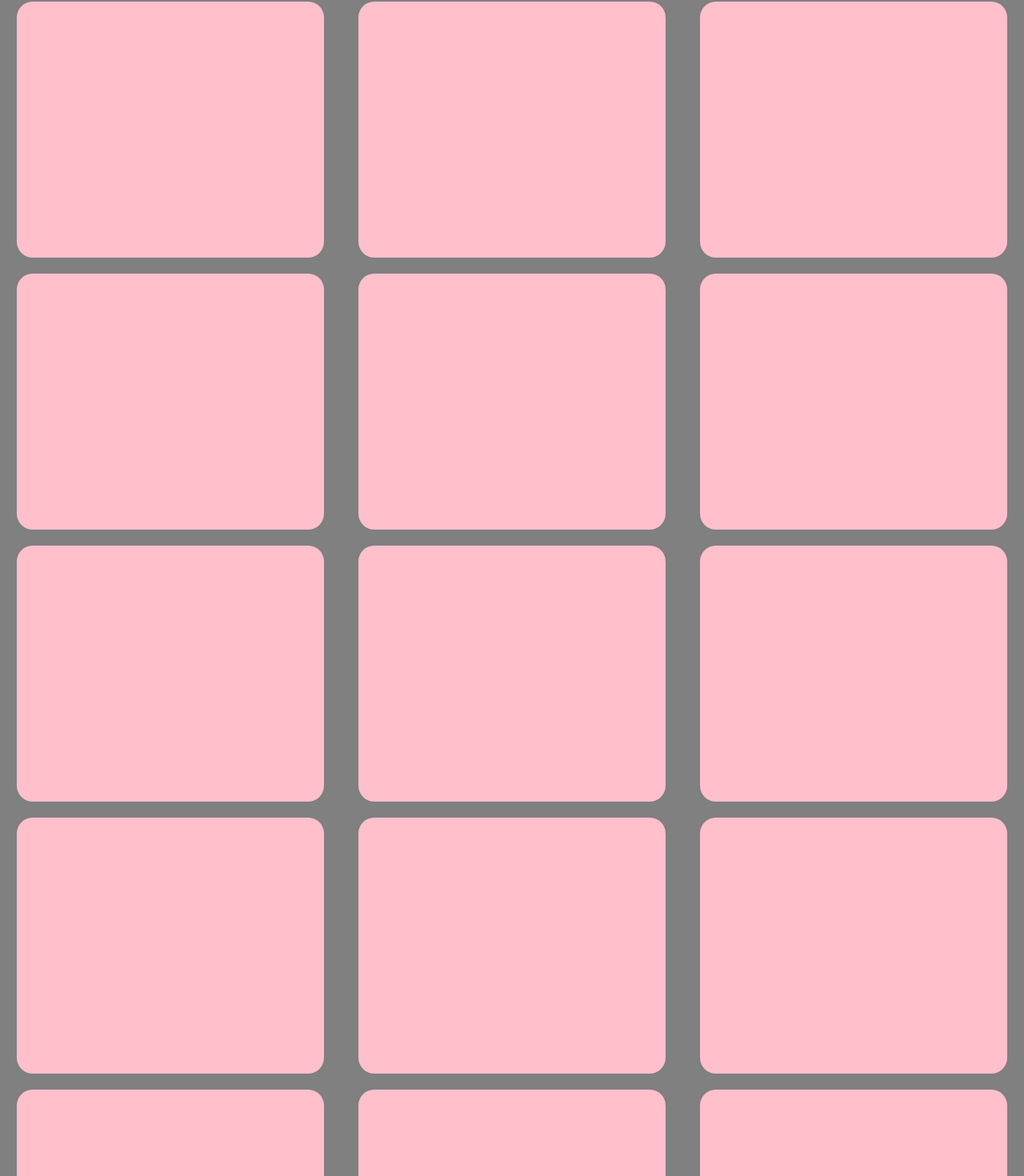
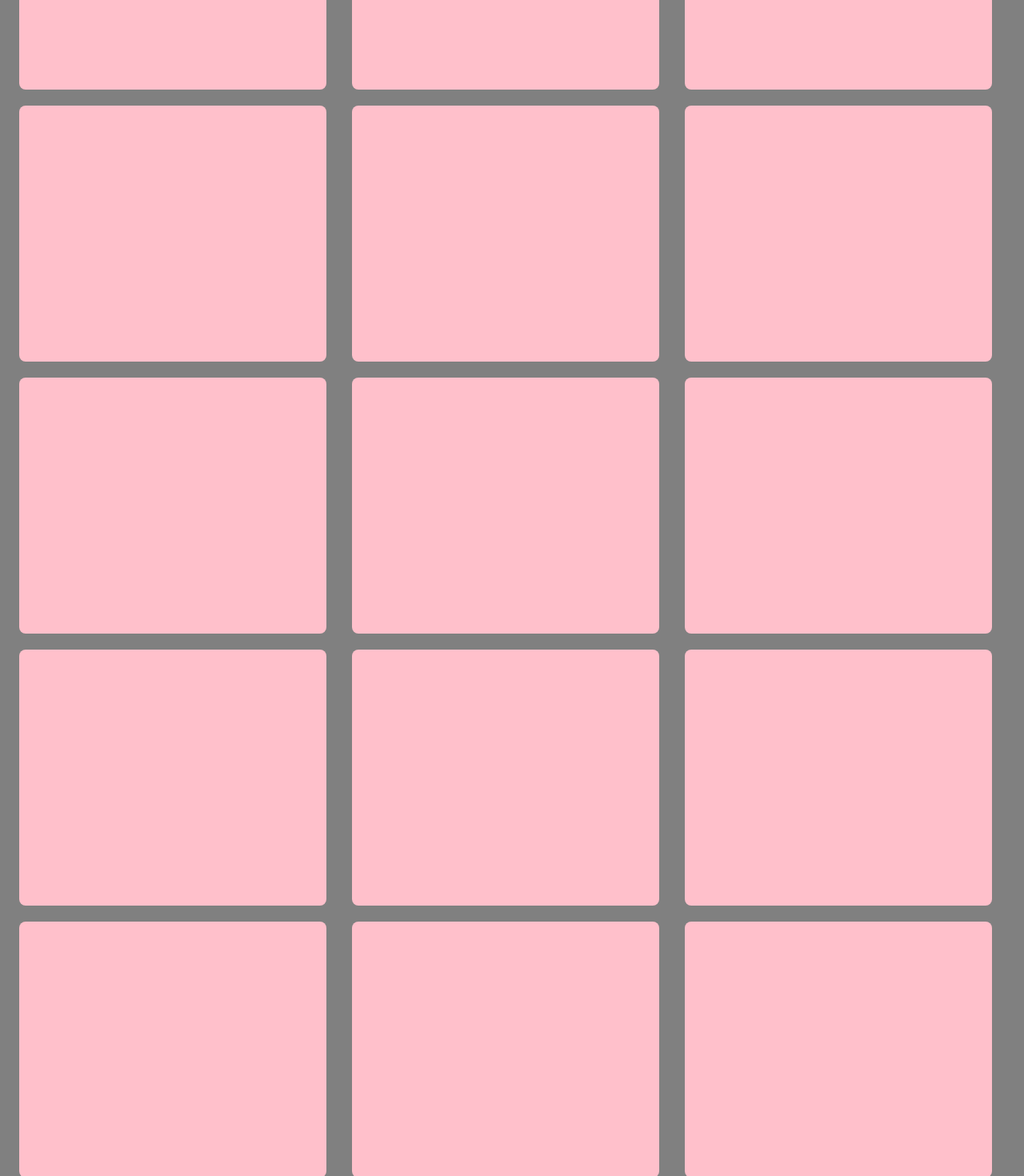
Before and after one commit to Tim-Alpha/Event-Eclipse-Frontend, a React (Create React App) app: page / in a window 1280 px wide. Shown: the part 868-2338 px from the top of the page at 80% size. Built offline with nearby package versions, Linux system fonts and the light colour scheme.

Commit message:
refactor: UI UX changes

```diff
--- a/public/style.css
+++ b/public/style.css
@@ -2,8 +2,8 @@ body {
     margin: 0;
     padding: 0;
     font-family: Arial, sans-serif;
+    background-color: gray;
     overflow-x: hidden;
-    background-color: gray;
 
     /* Hide scrollbar for Chrome, Safari and Opera */
     &::-webkit-scrollbar {
@@ -16,15 +16,18 @@ body {
 }
 
 .home_top_container {
+    width: 100vw;
     height: 500px;
     padding: 50px 0;
     background-color: #5302a8;
 }
 
 .home_bottom_container {
+    width: 100vw;
+    margin-left: -8px;
     min-height: 600px;
     height: auto;
-    padding: 0 0 50px 0;
+    padding: 50px 0 50px 0;
 }
 
 .slight_up {
@@ -57,10 +60,11 @@ body {
 }
 
 .venue_container {
-    width: 100vw;
+    width: 100%;
     display: flex;
     flex-wrap: wrap;
-    justify-content: space-around;
+    justify-content: space-evenly;
+    align-items: center;
     min-height: 400px;
     /* background-color: red; */
 }
@@ -76,10 +80,20 @@ body {
 
 
 @media screen and (max-width: 500px) {
+
+    .home_top_container {
+        height: 100px;
+    }
+
+    .home_bottom_container {
+        margin: 0px;
+    }
     .small_box {
         width: 30%;
     }
     .container {
-        width: 95% !important;
+        width: 90% !important;
+        max-height: 25vh;
+        border-radius: 5px;
     }
 }
--- a/src/components/Container.js
+++ b/src/components/Container.js
@@ -6,7 +6,7 @@ const getContainerStyles = (props) => {
         height: `${props.height}vh`,
         backgroundColor: props.background,
         borderRadius: `${props.corner}px`,
-        margin: '10px',
+        margin: '10px 0 10px 0',
     };
 };
 
--- a/src/components/Footer.js
+++ b/src/components/Footer.js
@@ -2,7 +2,7 @@ import React from "react";
 
 const Footer = () => {
     return (
-        <p>Copyright 2024 by Sachin Kinha</p>
+        <p>&copy; Copyright 2024 by Sachin Kinha</p>
     )
 }
 
--- a/src/components/Home.js
+++ b/src/components/Home.js
@@ -8,29 +8,29 @@ const Home = () => {
         <>
             <div className="home_top_container"></div>
             <div className="home_bottom_container">
-                <div className="slight_up" id="slight_up">
+                {/* <div className="slight_up" id="slight_up">
                     <Container newClass="small_box" width="30" height="30" background="green" corner="20" />
                     <Container newClass="small_box" width="30" height="30" background="green" corner="20" />
                     <Container newClass="small_box" width="30" height="30" background="green" corner="20" />
                     <Container newClass="small_box" width="30" height="30" background="green" corner="20" />
                     <Container newClass="small_box" width="30" height="30" background="green" corner="20" />
-                </div>
+                </div> */}
                 <div className="venue_container">
-                    <Container newClass="container" width="30" height="40" background="pink" corner="20" />
-                    <Container newClass="container" width="30" height="40" background="pink" corner="20" />
-                    <Container newClass="container" width="30" height="40" background="pink" corner="20" />
-                    <Container newClass="container" width="30" height="40" background="pink" corner="20" />
-                    <Container newClass="container" width="30" height="40" background="pink" corner="20" />
-                    <Container newClass="container" width="30" height="40" background="pink" corner="20" />
-                    <Container newClass="container" width="30" height="40" background="pink" corner="20" />
-                    <Container newClass="container" width="30" height="40" background="pink" corner="20" />
-                    <Container newClass="container" width="30" height="40" background="pink" corner="20" />
-                    <Container newClass="container" width="30" height="40" background="pink" corner="20" />
-                    <Container newClass="container" width="30" height="40" background="pink" corner="20" />
-                    <Container newClass="container" width="30" height="40" background="pink" corner="20" />
-                    <Container newClass="container" width="30" height="40" background="pink" corner="20" />
-                    <Container newClass="container" width="30" height="40" background="pink" corner="20" />
-                    <Container newClass="container" width="30" height="40" background="pink" corner="20" />
+                    <Container newClass="container" width="30" height="40" background="pink" corner="8" />
+                    <Container newClass="container" width="30" height="40" background="pink" corner="8" />
+                    <Container newClass="container" width="30" height="40" background="pink" corner="8" />
+                    <Container newClass="container" width="30" height="40" background="pink" corner="8" />
+                    <Container newClass="container" width="30" height="40" background="pink" corner="8" />
+                    <Container newClass="container" width="30" height="40" background="pink" corner="8" />
+                    <Container newClass="container" width="30" height="40" background="pink" corner="8" />
+                    <Container newClass="container" width="30" height="40" background="pink" corner="8" />
+                    <Container newClass="container" width="30" height="40" background="pink" corner="8" />
+                    <Container newClass="container" width="30" height="40" background="pink" corner="8" />
+                    <Container newClass="container" width="30" height="40" background="pink" corner="8" />
+                    <Container newClass="container" width="30" height="40" background="pink" corner="8" />
+                    <Container newClass="container" width="30" height="40" background="pink" corner="8" />
+                    <Container newClass="container" width="30" height="40" background="pink" corner="8" />
+                    <Container newClass="container" width="30" height="40" background="pink" corner="8" />
                 </div>
             </div>
             <div className="footer">
```
